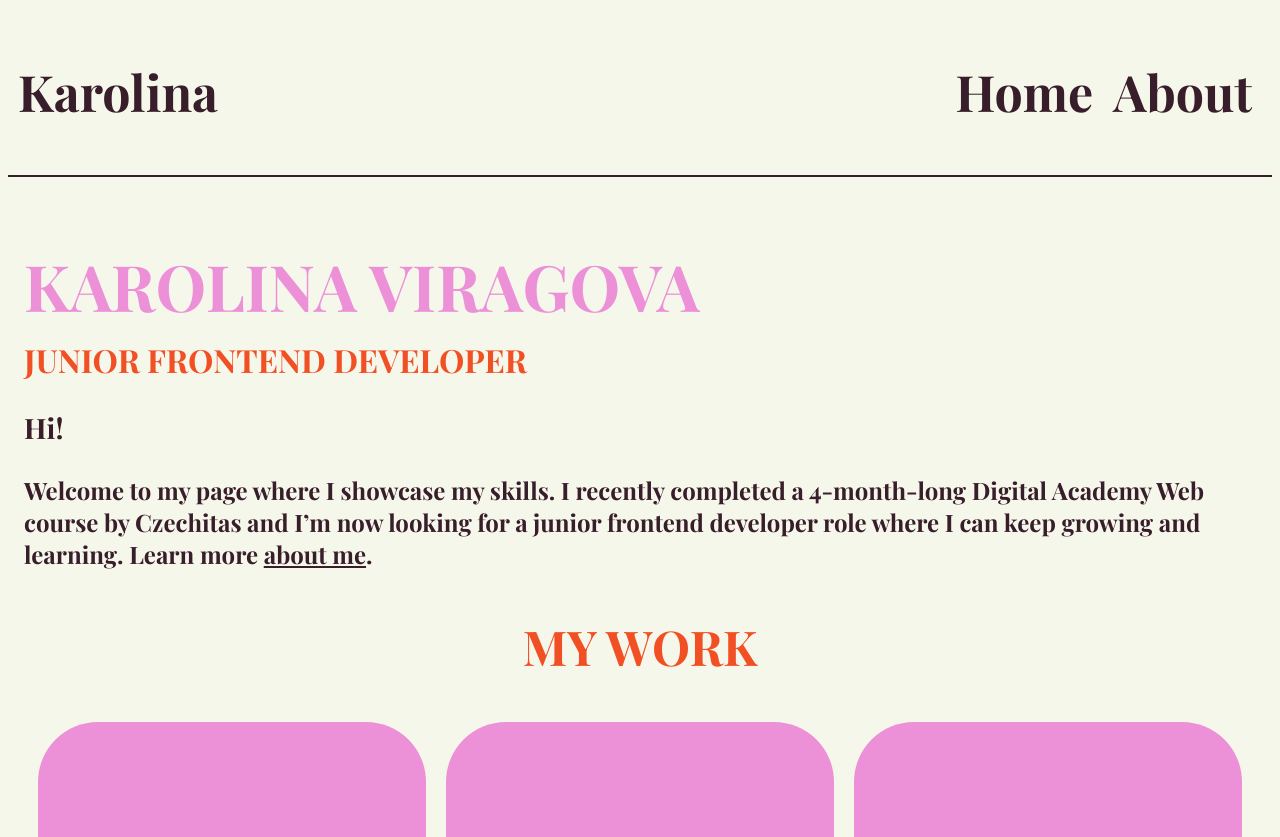
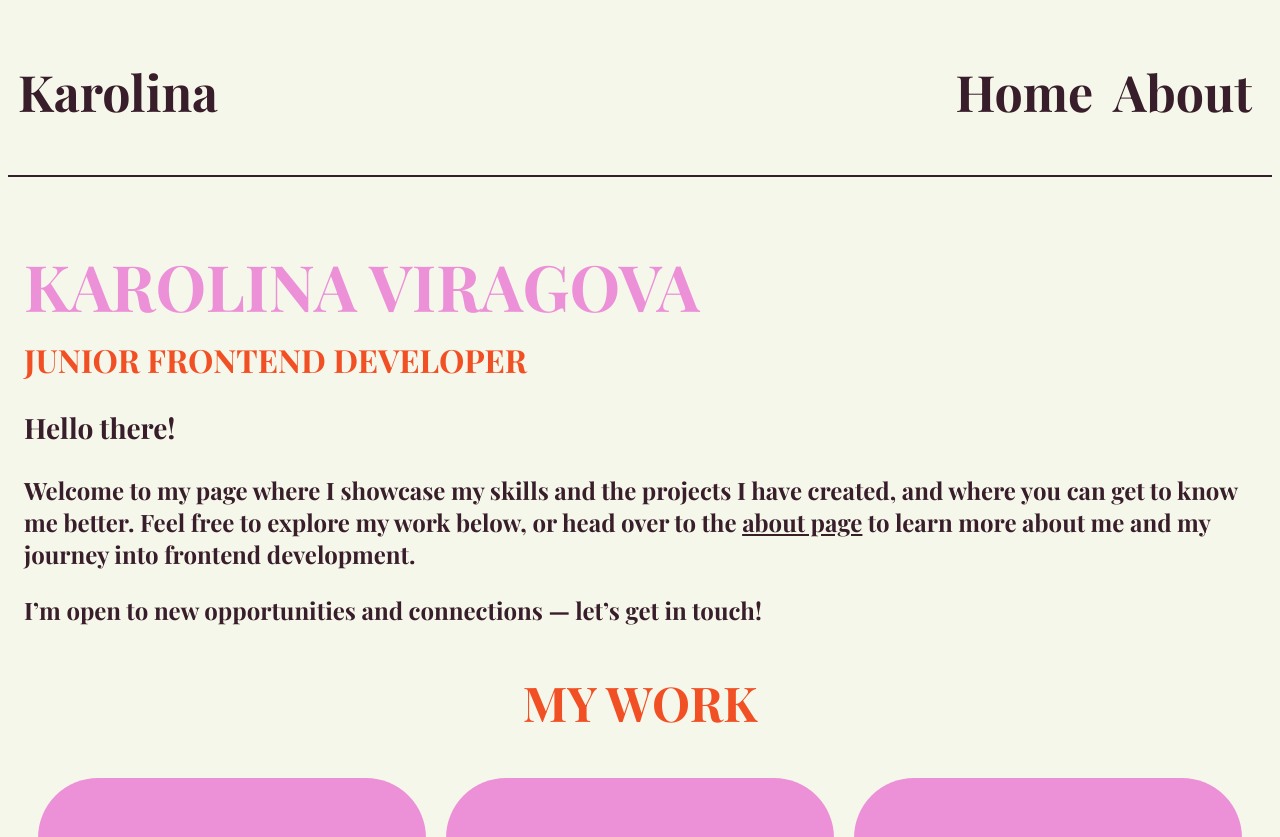
Before and after one commit to karolinaviragova/my-portfolio, a React (Vite) app: page / in a window 1280 px wide. Shown: the top 837 px of the page. Built offline with nearby package versions, Linux system fonts and the light colour scheme; a web font is replaced by a local one.

Commit message:
add new intro status

```diff
--- a/src/components/HomePageIntro/HomePageIntro.jsx
+++ b/src/components/HomePageIntro/HomePageIntro.jsx
@@ -7,16 +7,18 @@ export const HomePageIntro = () => {
       <h1 className="homepage__name">Karolina Viragova</h1>
       <h2 className="homepage__role">Junior Frontend Developer</h2>
       <div className="homepage__intro-text">
-        <h3>Hi!</h3>
+        <h3>Hello there!</h3>
         <p>
-          Welcome to my page where I showcase my skills. I recently completed a
-          4-month-long Digital Academy Web course by Czechitas and I’m now
-          looking for a junior frontend developer role where I can keep growing
-          and learning. Learn more{' '}
+          Welcome to my page where I showcase my skills and the projects I have
+          created, and where you can get to know me better. Feel free to explore
+          my work below, or head over to the{' '}
           <Link to="/about" className="homepage__link">
-            about me
-          </Link>
-          .
+            about page
+          </Link>{' '}
+          to learn more about me and my journey into frontend development.
+        </p>
+        <p>
+          I’m open to new opportunities and connections — let’s get in touch!
         </p>
       </div>
       <div className="homepage__heading">
```
